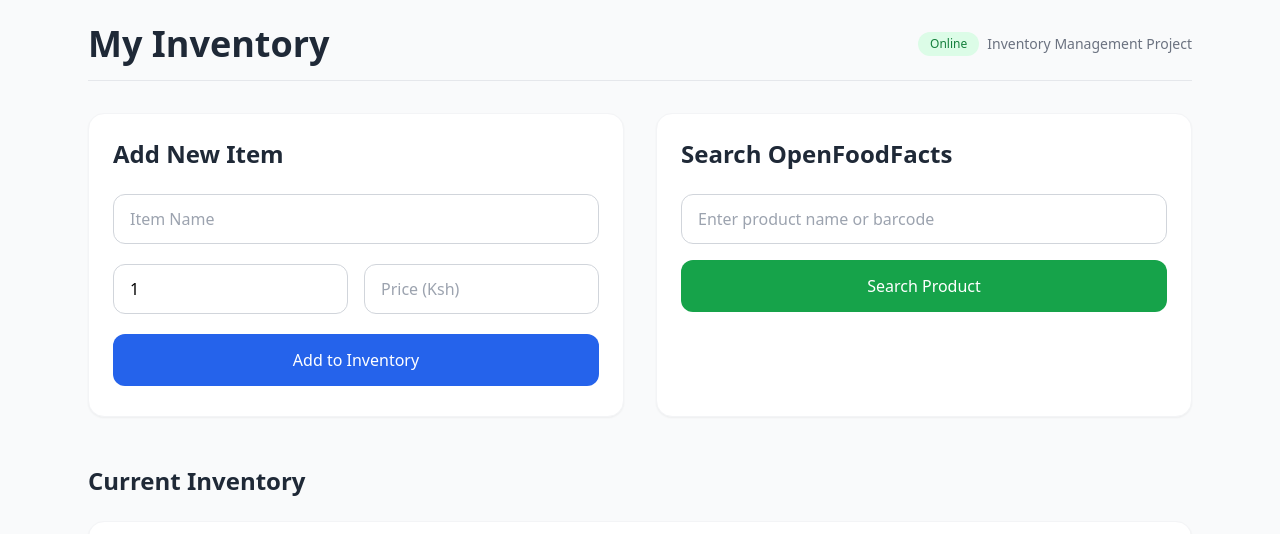
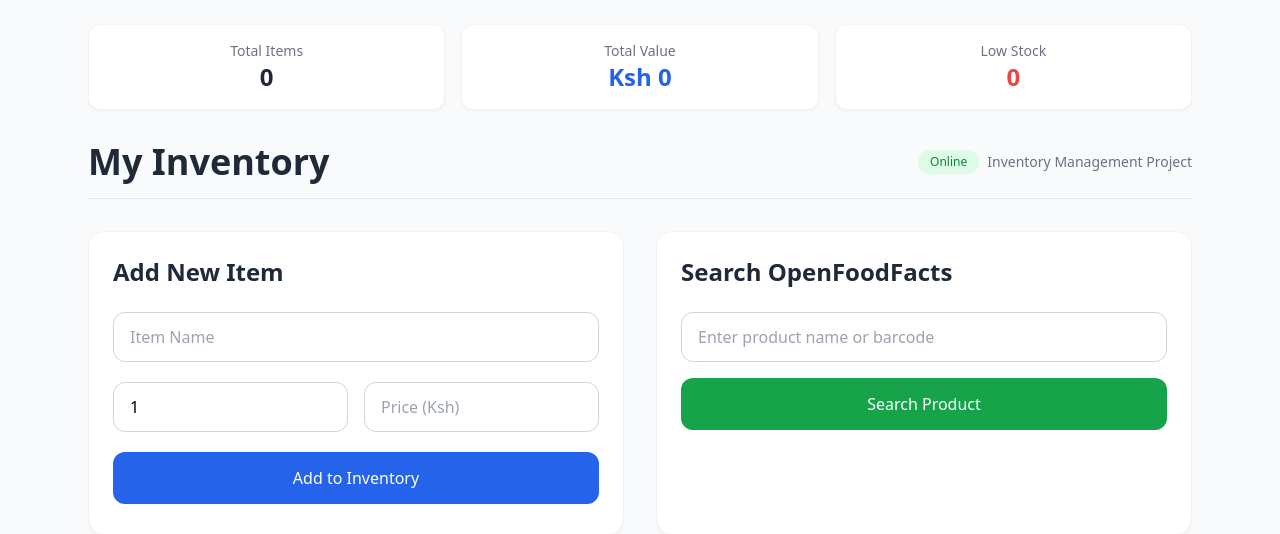
Before and after one commit to favourkendi-dev/inventory_project, a Flask app: page / in a window 1280 px wide. Shown: the top 534 px of the page. Run offline with Flask 3, Linux system fonts and the light colour scheme; data that the repository does not hold is empty; some libraries are stand-ins or nearby versions.

Commit message:
Add dashboard stats cards to UI

```diff
--- a/templates/index.html
+++ b/templates/index.html
@@ -11,6 +11,22 @@
 </head>
 <body class="bg-gray-50 min-h-screen">
     <div class="max-w-6xl mx-auto p-6">
+        <!-- My Dashboard Stats -->
+        <div class="grid grid-cols-3 gap-4 mb-8">
+            <div class="bg-white p-4 rounded-xl shadow-sm border border-gray-100 text-center">
+                <p class="text-gray-500 text-sm">Total Items</p>
+                <p id="total-items" class="text-2xl font-bold text-gray-800">0</p>
+            </div>
+            <div class="bg-white p-4 rounded-xl shadow-sm border border-gray-100 text-center">
+                <p class="text-gray-500 text-sm">Total Value</p>
+                <p id="total-value" class="text-2xl font-bold text-blue-600">Ksh 0</p>
+            </div>
+            <div class="bg-white p-4 rounded-xl shadow-sm border border-gray-100 text-center">
+                <p class="text-gray-500 text-sm">Low Stock</p>
+                <p id="low-stock" class="text-2xl font-bold text-red-500">0</p>
+            </div>
+        </div>
+
         <!-- Header -->
         <div class="flex justify-between items-center mb-8 border-b pb-4">
             <h1 class="text-4xl font-bold text-gray-800">My Inventory</h1>
@@ -43,7 +59,7 @@
                 </form>
             </div>
 
-            <!-- Search Card -->
+            <!--My  Search Card -->
             <div class="bg-white p-6 rounded-2xl shadow-sm border border-gray-100">
                 <h2 class="text-2xl font-semibold mb-6 text-gray-800">Search OpenFoodFacts</h2>
                 <form id="searchForm" class="space-y-4">
@@ -58,7 +74,7 @@
             </div>
         </div>
 
-        <!-- Inventory Section -->
+        <!--My  Inventory Section -->
         <div class="mt-12">
             <h2 class="text-2xl font-semibold mb-6 text-gray-800">Current Inventory</h2>
             <div id="inventory-list" class="bg-white rounded-2xl shadow-sm border border-gray-100 p-6">
@@ -66,7 +82,7 @@
             </div>
         </div>
 
-        <!--  My Footer -->
+        <!--  My Footer Section-->
         <footer class="mt-16 text-center text-gray-500 text-sm">
             Inventory Management System • Built with Flask & Tailwind • Favour Kendi
         </footer>
```
